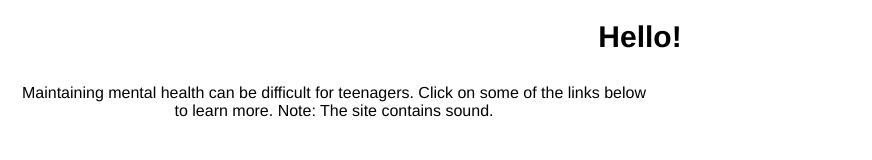
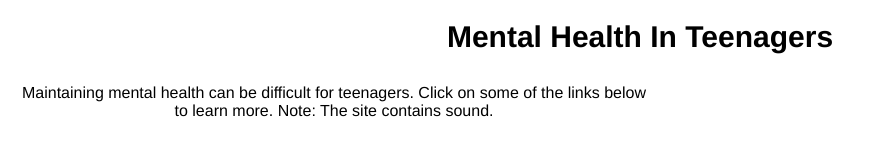
Before and after one commit to VGK1234/VGK1234.github.io, a plain HTML site: page ART 75/Interactive_Site/interactive-site-index.html in a window 1280 px wide. Shown: the top 160 px of the page, without its empty margins (0-872 px from the left). Drawn offline with Linux system fonts and the light colour scheme.

Commit message:
Update interactive-site-index.html

```diff
--- a/ART 75/Interactive_Site/interactive-site-index.html
+++ b/ART 75/Interactive_Site/interactive-site-index.html
@@ -10,7 +10,7 @@
   </head>
 
   <body>
-    <h1>Hello!</h1>
+    <h1>Mental Health In Teenagers</h1>
     <div class="row">
 	    <div class="column" background-color="#AAA">
 	    Maintaining mental health can be difficult for teenagers. Click on
```
